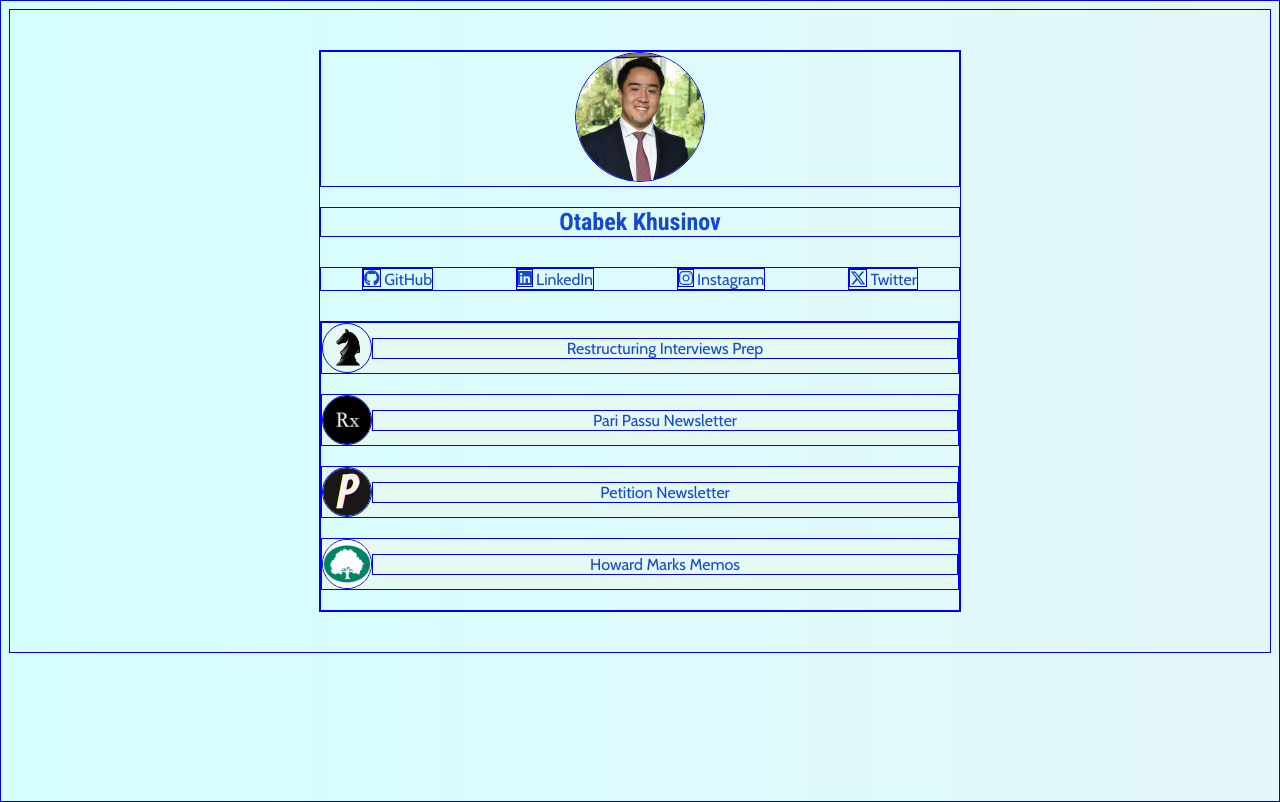
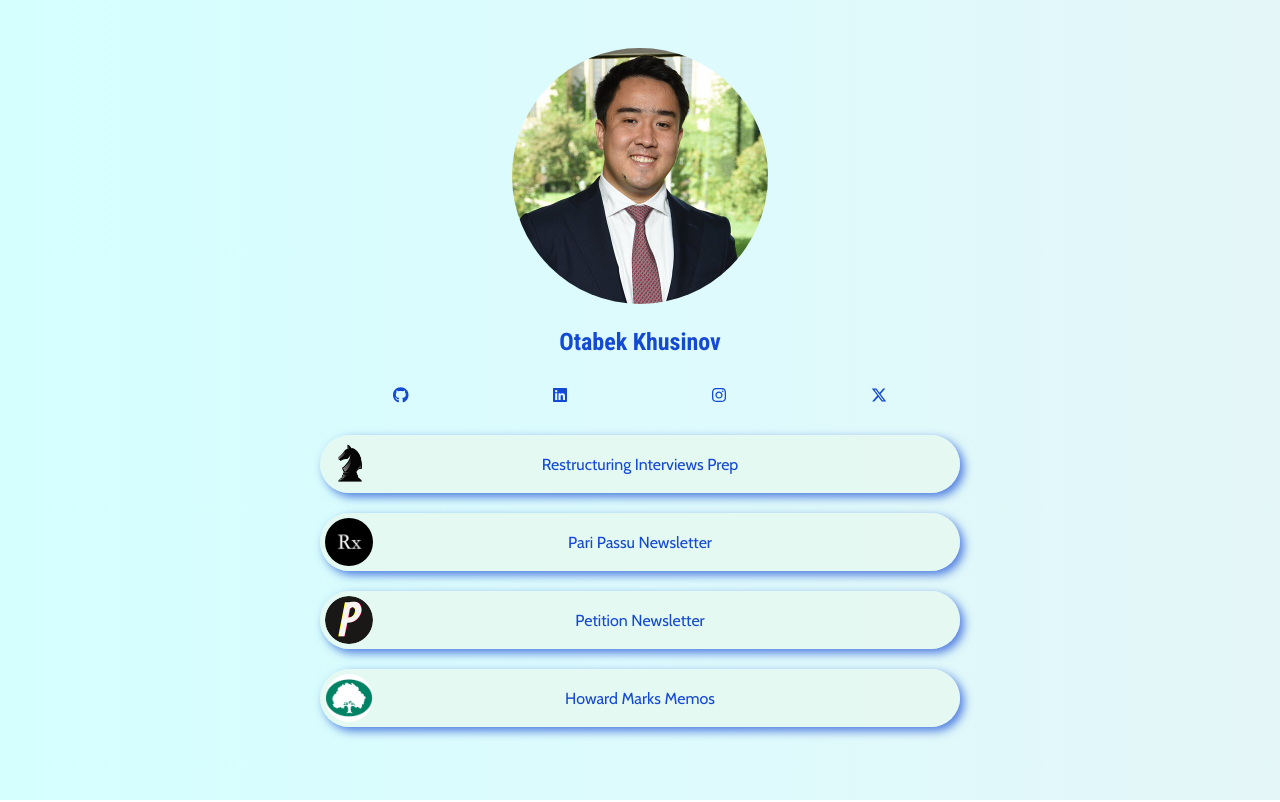
Before and after one commit to okhusinov/link-in-bio, a plain HTML site: page index.html in a window 1280 px wide. Drawn offline with nearby package versions, Linux system fonts and the light colour scheme.

Commit message:
final touches

```diff
--- a/index.html
+++ b/index.html
@@ -9,9 +9,11 @@
   <title>Otabek Khusinov's links</title>
 
   <style>
+    /*
     * {
       border: thin blue solid;
     }
+    */
     html {
       min-height: 100%;
     }
@@ -29,10 +31,10 @@
     }
 
   .avatar-image {
-    width: 128px;
-    height: 128px;
+    width: 256px;
+    height: 256px;
     object-fit: cover;
-    border-radius: 128px;
+    border-radius: 256px;
   }
 
   .thumbnail {
@@ -52,6 +54,10 @@
     margin-bottom: 20px;
     display: flex;
     align-items: center;
+    border-radius: 1000px;
+    padding: 5px;
+    padding-right: 53px;
+    box-shadow: 4px 4px 10px 0px rgba(20, 73, 212, 0.7);
   }
 
   .name-row {
@@ -93,19 +99,19 @@
 
     <div class="social-icons-row">
       <a href="https://github.com/okhusinov" target="_blank">
-        <i class="fa-brands fa-github"></i> GitHub
+        <i class="fa-brands fa-github"></i>
       </a>
 
       <a href="https://www.linkedin.com/in/okhusinov/" target="_blank">
-        <i class="fa-brands fa-linkedin"></i> LinkedIn
+        <i class="fa-brands fa-linkedin"></i>
       </a>
 
       <a href="https://www.instagram.com/o.khusinov/" target="_blank">
-        <i class="fa-brands fa-instagram"></i> Instagram
+        <i class="fa-brands fa-instagram"></i>
       </a>
 
       <a href="https://twitter.com/otabekkhusinov" target="_blank">
-        <i class="fa-brands fa-x-twitter"></i> Twitter
+        <i class="fa-brands fa-x-twitter"></i>
       </a>
     </div>
 
```
